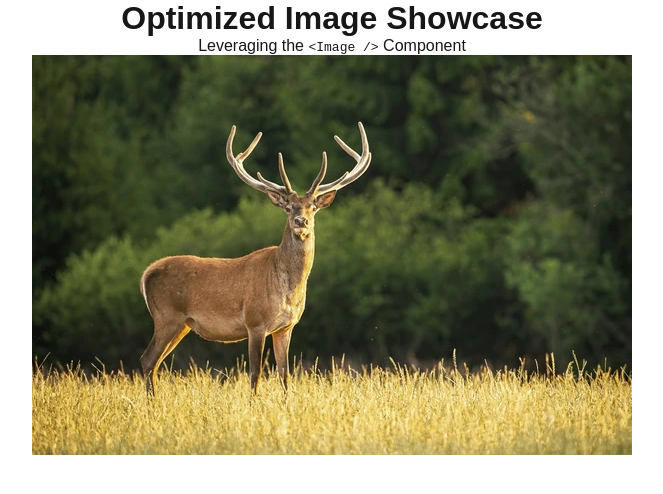
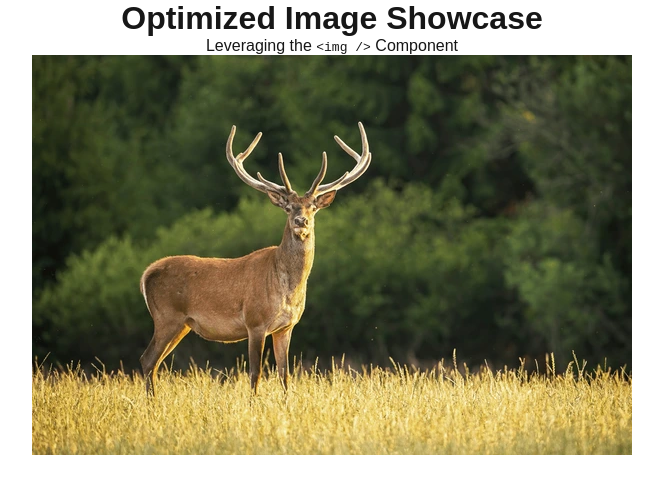
Before and after one commit to Thanesh29/vercel_image_demo, a Next.js app: page / in a window 1280 px wide. Shown: the top 494 px of the page, without its empty margins (308-971 px from the left). Built offline with nearby package versions, Linux system fonts and the light colour scheme.

Commit message:
Update index.js

```diff
--- a/pages/index.js
+++ b/pages/index.js
@@ -2,7 +2,7 @@ export default function Home() {
   return (
     <div style={{ textAlign: 'center' }}>
       <h1>Optimized Image Showcase</h1>
-      <p>Leveraging the <code>&lt;Image /&gt;</code> Component</p>
+      <p>Leveraging the <code>&lt;img /&gt;</code> Component</p>
       <img
         src="/test_image.jpg"
         alt="Test Image"
```
